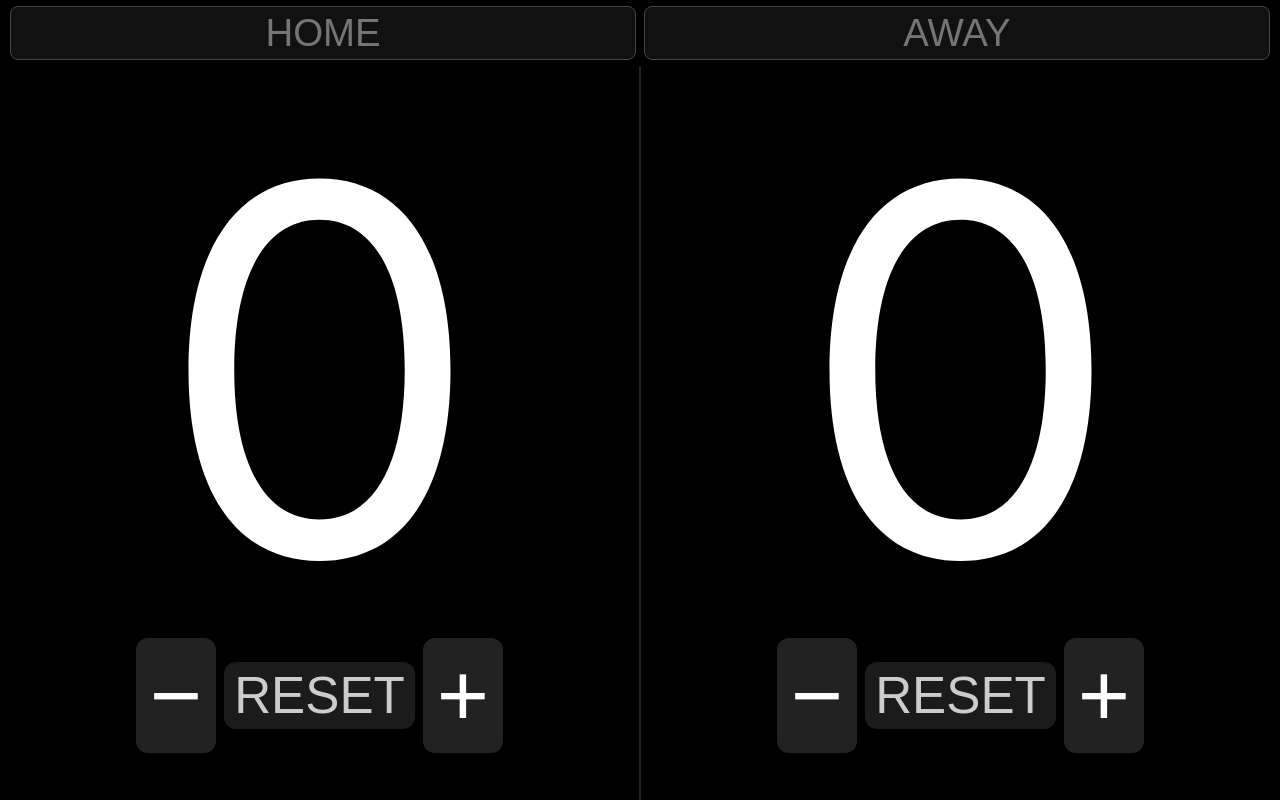
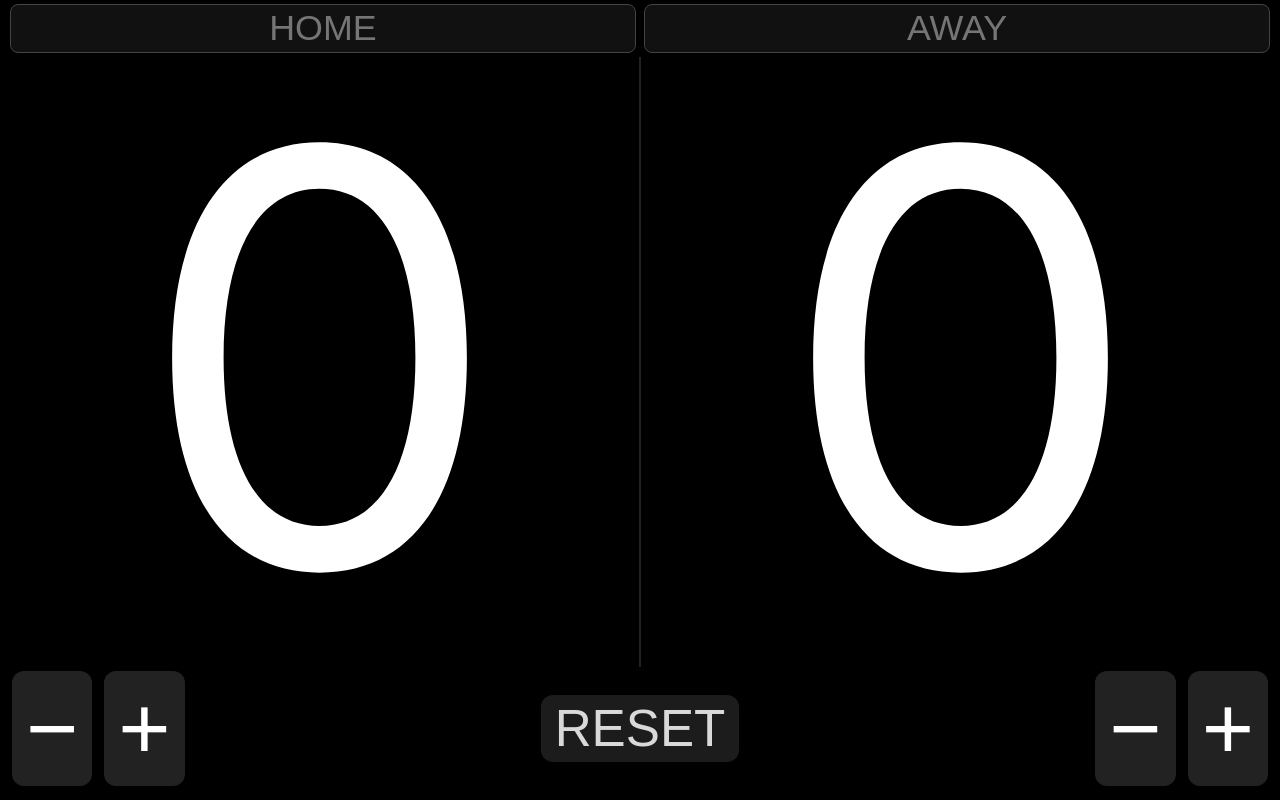
Before and after one commit to vezeme/scoreboard, a plain HTML site: page index.html in a window 1280 px wide. Drawn offline with Linux system fonts and the light colour scheme.

Commit message:
Update index.html

```diff
--- a/index.html
+++ b/index.html
@@ -15,26 +15,26 @@
       flex-direction: column;
     }
 
-    /* viršuje – komandos, bet mažesniu šriftu */
+    /* mažesni komandų pavadinimai viršuje */
     .header {
       display: flex;
       gap: 8px;
-      padding: 6px 10px;
+      padding: 4px 10px;
       background: #000;
     }
 
     .team-name-input {
       flex: 1;
       text-align: center;
-      font-size: 3vw;          /* buvo 5vw – sumažinau */
-      padding: 4px;
+      font-size: 2.8vw;
+      padding: 3px 4px;
       border-radius: 8px;
       border: 1px solid #444;
       background: #111;
       color: #fff;
     }
 
-    /* pagrindinė zona – du dideli skaičiai */
+    /* du gigantiški skaičiai */
     .scores {
       flex: 1;
       display: flex;
@@ -53,33 +53,39 @@
     }
 
     .score {
-      font-size: 40vw;      /* padidinta – skaičiai beveik visą stulpelį */
+      font-size: 45vw;   /* dar didesni skaičiai */
       line-height: 1;
-      margin-bottom: 12px;
+      margin-bottom: 8px;
     }
 
-    /* eilutė su -  reset  +  */
-    .buttons-row {
+    /* bendras blokas su mygtukais apačioje */
+    .controls {
       display: flex;
       align-items: center;
-      justify-content: center;
-      gap: 8px;
+      justify-content: space-between;
+      padding: 4px 12px 14px;
+      gap: 10px;
+    }
+
+    .team-buttons {
+      display: flex;
+      gap: 12px;
     }
 
     .btn {
       border: none;
       border-radius: 12px;
       padding: 6px 14px;
-      font-size: 7vw;      /* +- mygtukai mažesni nei skaičiai */
+      font-size: 7vw;
       cursor: pointer;
       background: #222;
       color: #fff;
     }
 
     .btn-reset {
-      font-size: 4vw;      /* reset dar mažesnis */
-      padding: 4px 10px;
-      opacity: 0.8;
+      font-size: 4vw;
+      padding: 4px 14px;
+      opacity: 0.85;
     }
   </style>
 </head>
@@ -90,24 +96,26 @@
   </div>
 
   <div class="scores">
-    <!-- HOME -->
     <div class="team">
       <div class="score" id="homeScore">0</div>
-      <div class="buttons-row">
-        <button class="btn" onclick="changeScore('home', -1)">−</button>
-        <button class="btn btn-reset" onclick="resetScores()">RESET</button>
-        <button class="btn" onclick="changeScore('home', 1)">+</button>
-      </div>
+    </div>
+    <div class="team">
+      <div class="score" id="awayScore">0</div>
+    </div>
+  </div>
+
+  <!-- apatinė juosta: kairėj -/+ HOME, per vidurį RESET, dešinėj -/+ AWAY -->
+  <div class="controls">
+    <div class="team-buttons">
+      <button class="btn" onclick="changeScore('home', -1)">−</button>
+      <button class="btn" onclick="changeScore('home', 1)">+</button>
     </div>
 
-    <!-- AWAY -->
-    <div class="team">
-      <div class="score" id="awayScore">0</div>
-      <div class="buttons-row">
-        <button class="btn" onclick="changeScore('away', -1)">−</button>
-        <button class="btn btn-reset" onclick="resetScores()">RESET</button>
-        <button class="btn" onclick="changeScore('away', 1)">+</button>
-      </div>
+    <button class="btn btn-reset" onclick="resetScores()">RESET</button>
+
+    <div class="team-buttons">
+      <button class="btn" onclick="changeScore('away', -1)">−</button>
+      <button class="btn" onclick="changeScore('away', 1)">+</button>
     </div>
   </div>
 
```
